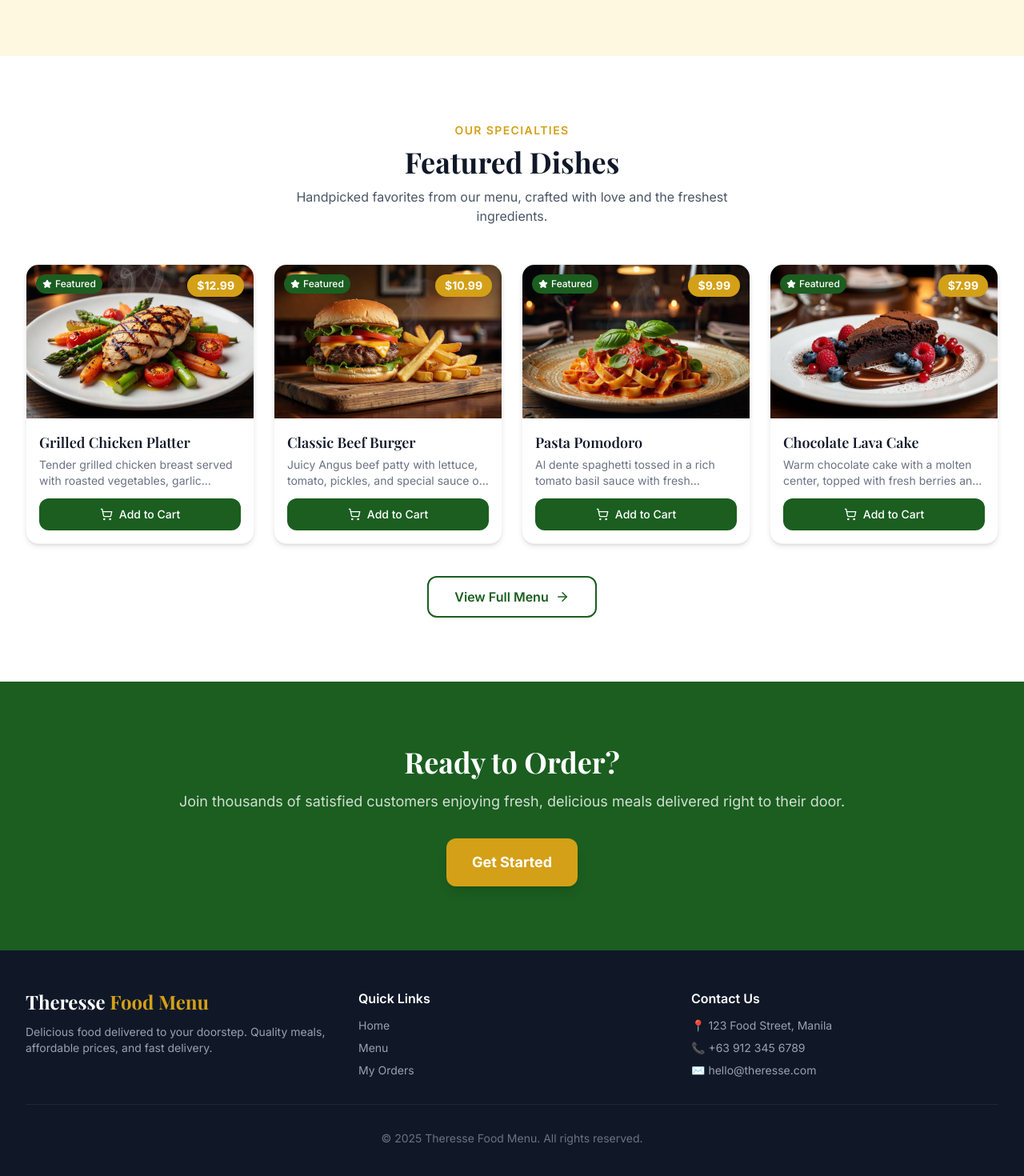
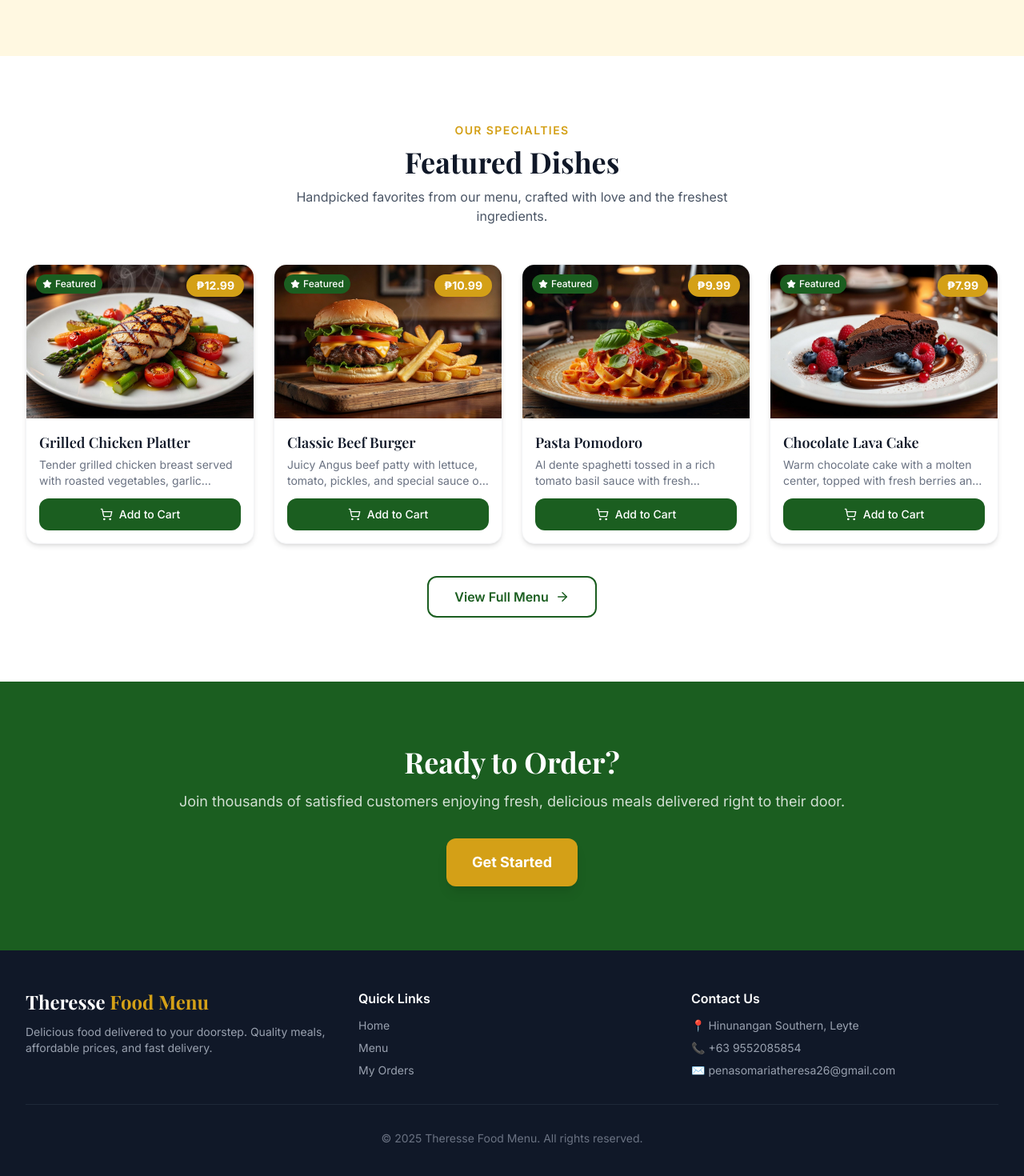
Before and after one commit to penasomariatheresa26-cyber/theressefoodmenu, a React (Vite) app: page / in a window 1280 px wide. Shown: the part 1030-2500 px from the top of the page at 80% size. Built offline with nearby package versions, Linux system fonts and the light colour scheme.

Commit message:
Change currency to Peso and update contact information
Updated the currency format to Peso and changed contact details.

```diff
--- a/src/pages/HomePage.tsx
+++ b/src/pages/HomePage.tsx
@@ -106,7 +106,8 @@ export default function HomePage({ onNavigate }: HomePageProps) {
                     className="w-full h-full object-cover hover:scale-110 transition-transform duration-500"
                   />
                   <div className="absolute top-3 right-3 bg-accent text-white px-3 py-1 rounded-full text-sm font-bold shadow-lg">
-                    ${item.price.toFixed(2)}
+                    {/* CHANGED TO PESO CURRENCY */}
+                    ₱{item.price.toFixed(2)}
                   </div>
                   <div className="absolute top-3 left-3 bg-primary text-white px-2 py-1 rounded-full text-xs font-medium flex items-center gap-1">
                     <Star size={12} fill="currentColor" /> Featured
@@ -177,9 +178,9 @@ export default function HomePage({ onNavigate }: HomePageProps) {
             <div>
               <h4 className="font-semibold mb-3">Contact Us</h4>
               <ul className="space-y-2 text-gray-400 text-sm">
-                <li>📍 123 Food Street, Manila</li>
-                <li>📞 +63 912 345 6789</li>
-                <li>✉️ hello@theresse.com</li>
+                <li>📍 Hinunangan Southern, Leyte</li>
+                <li>📞 +63 9552085854</li>
+                <li>✉️ penasomariatheresa26@gmail.com</li>
               </ul>
             </div>
           </div>
```
